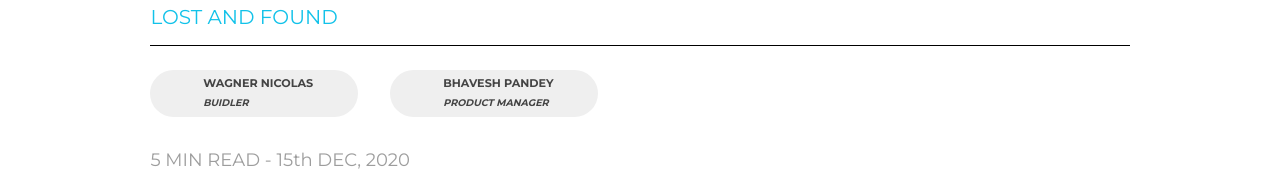
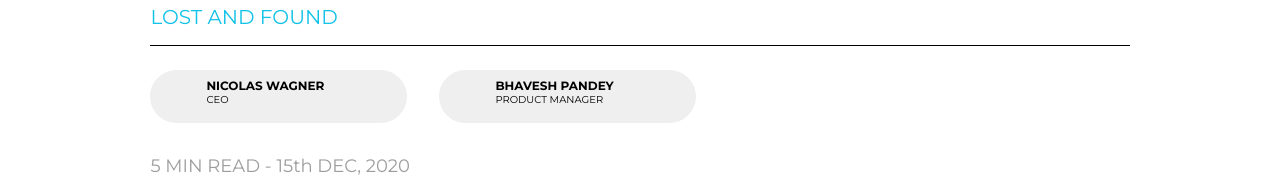
Before and after one commit to n1c01a5/recover-website, a Next.js app: page /blog/securing-valuables-with-escrow-smart-contracts in a window 1280 px wide. Shown: the part 421-598 px from the top of the page. Built offline with nearby package versions, Linux system fonts and the light colour scheme.

Commit message:
resolve avatar style issue

```diff
--- a/pages/api/authors/index.js
+++ b/pages/api/authors/index.js
@@ -3,8 +3,8 @@ import bhaveshImage from '../../../public/bhavesh.jpg'
 
 export const authors = [
   {
-    name: 'Wagner Nicolas',
-    designation: 'Buidler',
+    name: 'Nicolas Wagner',
+    designation: 'CEO',
     tag: 'nico',
     image: nicoImage
   },
--- a/styles/elements/avatar.module.scss
+++ b/styles/elements/avatar.module.scss
@@ -1,16 +1,17 @@
 .author {
-  width: 13rem;
+  width: 257px;
+  height: 53px;
   background-color: #efefef;
-  border-radius: 35px;
-  padding: 0.3rem;
+  border-radius: 200px;
+  padding: 3px;
   display: flex;
   margin-right: 2rem;
   margin-bottom: 1rem;
   .authorImage {
-    width: 2rem;
-    height: 2rem;
-    margin-right: 1rem;
-    border-radius: 20px;
+    width: 47px;
+    height: 47px;
+    margin-right: 6px;
+    border-radius: 50px;
     background-size: cover;
     background-position: center;
   }
@@ -18,12 +19,32 @@
     font-weight: bold;
   }
   .authorName {
-    margin-bottom: 0.3rem;
-    font-size: 0.7rem;
+    margin-top: 5px;
+    margin-bottom: 1px;
+    font-style: normal;
+    font-weight: bold;
+    font-size: 12px;
+    line-height: 15px;
+    color: #000000;
   }
   .lastParagraph {
-    font-style: italic;
-    margin-bottom: 0.1rem;
-    font-size: 0.6rem;
+    font-style: normal;
+    font-weight: normal;
+    font-size: 10px;
+    line-height: 12px;
+    color: #000000;
+    mix-blend-mode: normal;
+    margin-bottom: 0;
   }
 }
+
+@media screen and (max-width: 720px) {
+  .author {
+    width: 210px;
+    height: 50px;
+  }
+  .authorImage {
+    width: 44px !important;
+    height: 44px !important;
+  }
+}
--- a/styles/elements/header.module.scss
+++ b/styles/elements/header.module.scss
@@ -34,20 +34,20 @@
     font-weight: 500;
   }
 
-  @media screen and (max-width: 720px) {
+  @media screen and (max-width: 960px) {
     .linksContainer {
       display: none;
     }
   }
 
-  @media screen and (max-width: 720px) {
+  @media screen and (max-width: 960px) {
     .buttonContainer {
       display: none;
     }
   }
 }
 
-@media screen and (max-width: 720px) {
+@media screen and (max-width: 960px) {
   .headerMenu {
     height: 54px;
   }
--- a/styles/globals.scss
+++ b/styles/globals.scss
@@ -484,7 +484,7 @@ input[type='number'] {
   z-index: 100;
 }
 
-@media screen and (min-width: 720px) {
+@media screen and (min-width: 960px) {
   .bm-burger-button {
     display: none;
   }
@@ -555,7 +555,7 @@ Note: Beware of modifying this element as it can break the animations - you shou
   background: rgba(0, 0, 0, 0.3);
 }
 
-@media screen and (min-width: 720px) {
+@media screen and (min-width: 960px) {
   .bm-burger-button {
     display: none;
   }
```
Also changed, not shown: pages/api/posts/escrow-content.js (+8 -19 lines).
